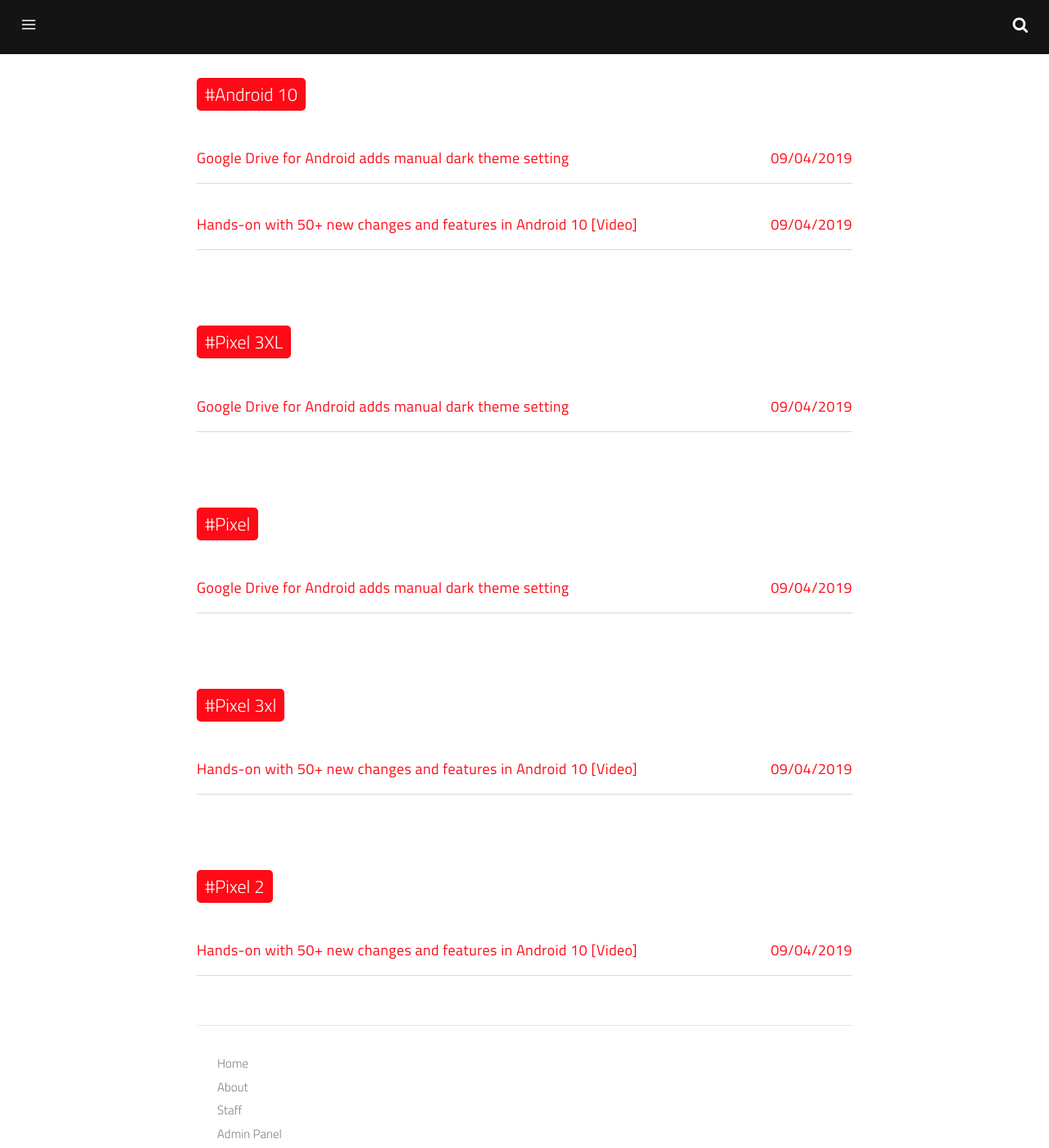
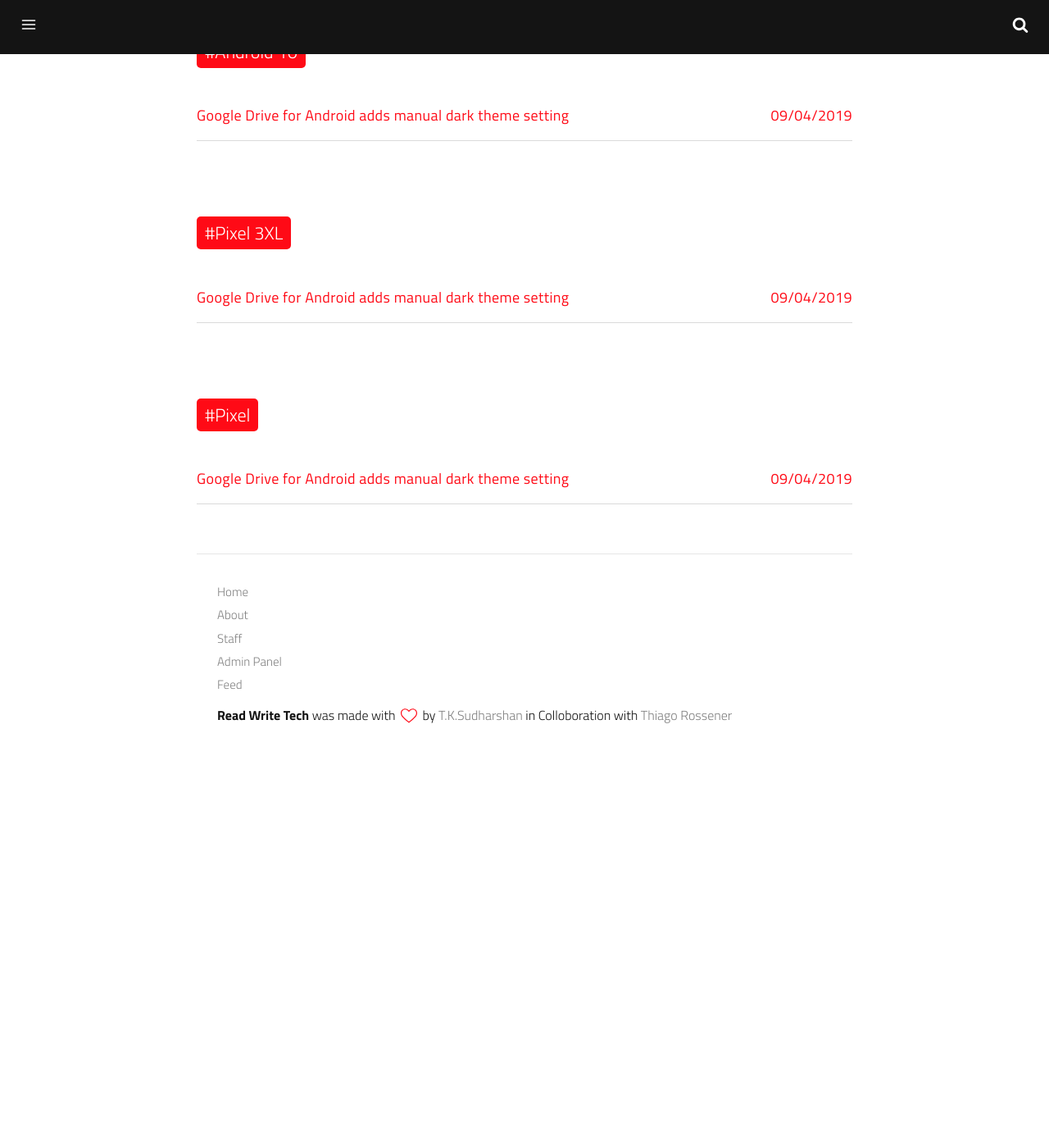
Before and after one commit to tks18/abandoned-read-write-tech, a Jekyll site: the page built from tags.html, in a window 1280 px wide and 1400 px high, scrolled down 4871 px. Shown: the whole window at 82% size. Built offline with Jekyll 4.4.1, drawn with Linux system fonts in a browser that asks for light colours; a script that is not in the unit is left out; a file with an impossible date is left out; after the commit the page ends 5792 px from its top, so only the background shows below that.

Commit message:
Update 2019-09-04-hands-on-with-50-new-changes-and-features-in-android-10-video.md

```diff
--- a/_posts/2019-09-04-hands-on-with-50-new-changes-and-features-in-android-10-video.md
+++ b/_posts/2019-09-04-hands-on-with-50-new-changes-and-features-in-android-10-video.md
@@ -1,20 +1,24 @@
 ---
-title: Hands-on with 50+ new changes and features in Android 10 [Video]
-date: 2019-09-04 13:35:00 Z
+title: 'Hands-on with 50+ new changes and features in Android 10 '
+date: {}
 categories:
-- blog
+  - blog
 tags:
-- Android 10
-- Pixel 3xl
-- Pixel 2
+  - Android 10
+  - Pixel 3xl
+  - Pixel 2
 layout: post
-subtitle: Now that the full release is here we’re going to dive even deeper and share
+subtitle: >-
+  Now that the full release is here we’re going to dive even deeper and share
   every new feature
-description: Now that the full release is here we’re going to dive even deeper and
-  share every new feature
-image: https://res.cloudinary.com/read-write-tech/image/upload/v1567606912/Android-10-light-logo-1_mg2axd.jpg
+description: >-
+  Now that the full release is here we’re going to dive even deeper and share
+  every new feature
+image: >-
+  https://res.cloudinary.com/read-write-tech/image/upload/v1567606912/Android-10-light-logo-1_mg2axd.jpg
 author: shan
 paginate: true
+published: true
 ---
 
 We’ve had some time delving deep into the Android Q or Android 10 betas over the past few months. Now that the full release is here we’re going to dive even deeper and share every new feature and change we’ve found in Android 10 — arguably the biggest ever release of the world’s most popular mobile OS.
```
